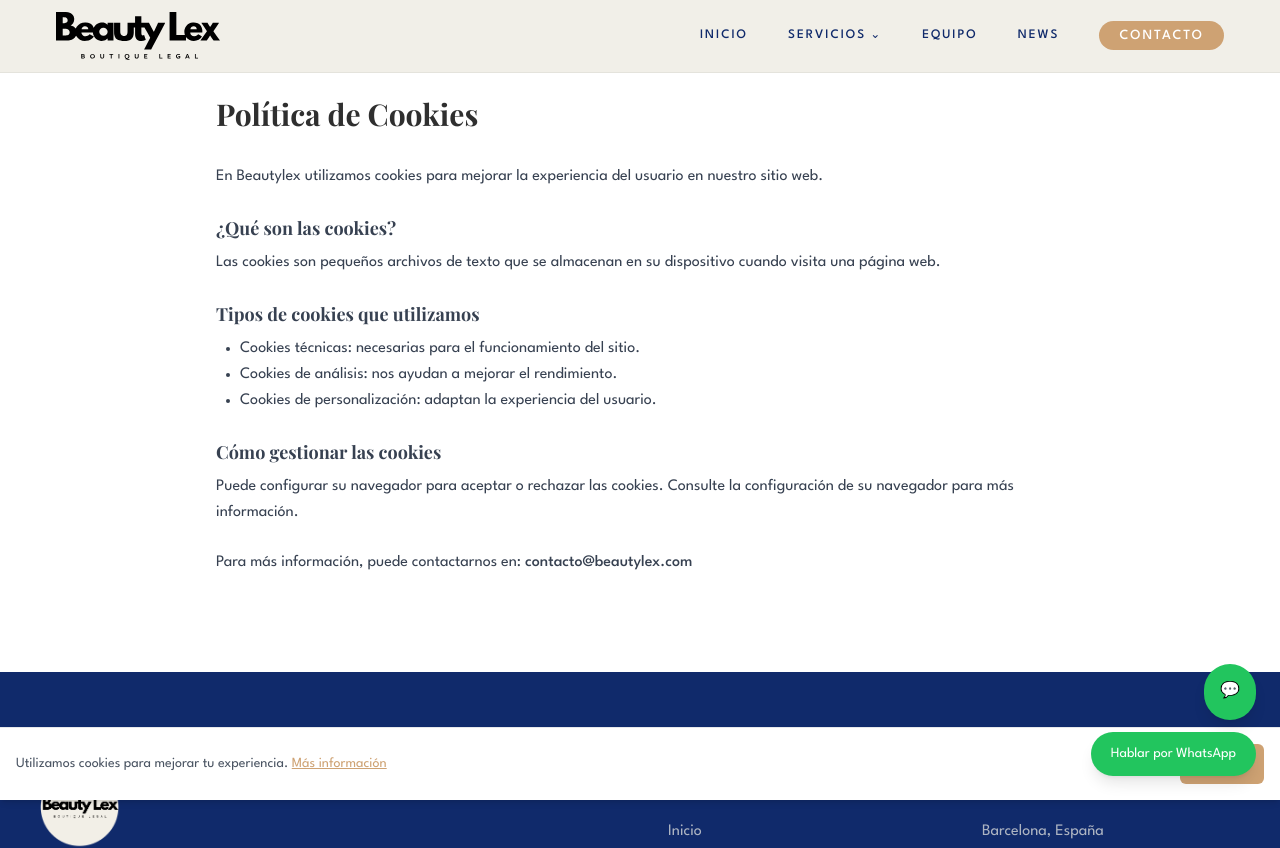
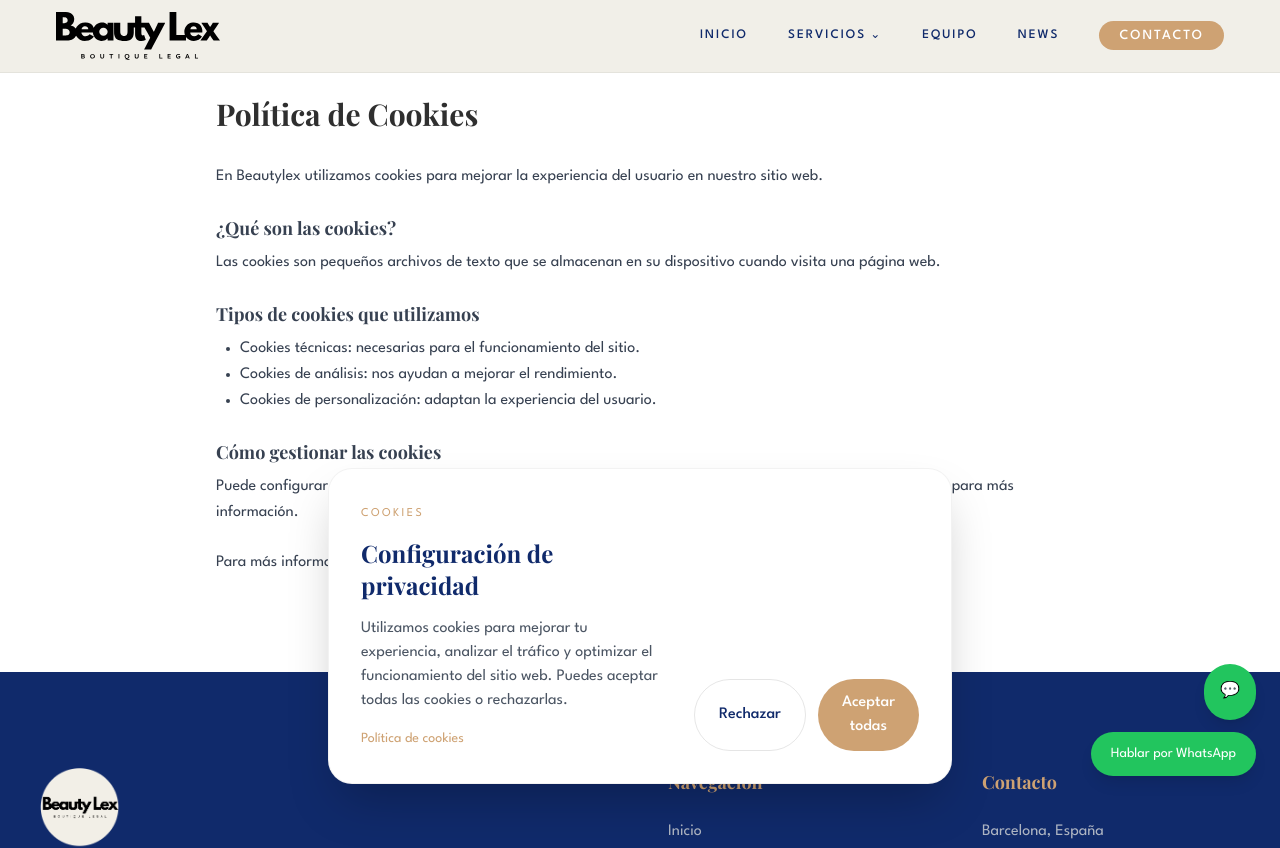
Before and after one commit to vajhf17/beautylex-website, a React (Vite) app: page /cookies in a window 1280 px wide. Shown: the top 848 px of the page. Built offline with nearby package versions, Linux system fonts and the light colour scheme.

Commit message:
actualizacion cookies

```diff
--- a/src/components/CookieBanner/CookieBanner.tsx
+++ b/src/components/CookieBanner/CookieBanner.tsx
@@ -1,36 +1,80 @@
 import { useState, useEffect } from "react"
+import { Link } from "react-router-dom"
 
 function CookieBanner() {
   const [visible, setVisible] = useState(false)
 
   useEffect(() => {
-    const accepted = localStorage.getItem("cookiesAccepted")
-    if (!accepted) setVisible(true)
+    const consent = localStorage.getItem("cookieConsent")
+
+    if (!consent) {
+      setVisible(true)
+    }
   }, [])
 
-  const acceptCookies = () => {
-    localStorage.setItem("cookiesAccepted", "true")
+  const acceptAll = () => {
+    localStorage.setItem("cookieConsent", "accepted")
+    setVisible(false)
+  }
+
+  const rejectCookies = () => {
+    localStorage.setItem("cookieConsent", "rejected")
     setVisible(false)
   }
 
   if (!visible) return null
 
   return (
-    <div className="fixed bottom-0 left-0 right-0 bg-white border-t p-4 shadow-md flex flex-col md:flex-row justify-between items-center gap-4 z-50">
+    <div className="fixed bottom-4 left-4 right-4 md:left-1/2 md:-translate-x-1/2 md:max-w-4xl bg-white border border-black/5 shadow-2xl rounded-3xl p-6 md:p-8 z-[100]">
 
-      <p className="text-sm text-gray-600 text-center md:text-left">
-        Utilizamos cookies para mejorar tu experiencia.{" "}
-        <a href="/cookies" className="underline text-brand-gold">
-          Más información
-        </a>
-      </p>
+      <div className="flex flex-col md:flex-row md:items-end md:justify-between gap-8">
 
-      <button
-        onClick={acceptCookies}
-        className="bg-brand-gold text-white px-4 py-2 rounded-md"
-      >
-        Aceptar
-      </button>
+        {/* TEXTO */}
+        <div className="max-w-2xl">
+
+          <span className="text-xs uppercase tracking-[0.2em] text-brand-gold">
+            Cookies
+          </span>
+
+          <h3 className="mt-3 text-2xl font-bold text-brand-blueNavy">
+            Configuración de privacidad
+          </h3>
+
+          <p className="mt-4 text-gray-600 leading-relaxed text-sm md:text-base">
+            Utilizamos cookies para mejorar tu experiencia, analizar el tráfico
+            y optimizar el funcionamiento del sitio web. Puedes aceptar todas
+            las cookies o rechazarlas.
+          </p>
+
+          <Link
+            to="/cookies"
+            className="inline-block mt-4 text-sm text-brand-gold hover:opacity-80 transition"
+          >
+            Política de cookies
+          </Link>
+
+        </div>
+
+        {/* BOTONES */}
+        <div className="flex flex-col sm:flex-row gap-3 w-full md:w-auto">
+
+          <button
+            onClick={rejectCookies}
+            className="border border-black/10 text-brand-blueNavy px-6 py-3 rounded-full font-medium hover:bg-gray-100 transition"
+          >
+            Rechazar
+          </button>
+
+          <button
+            onClick={acceptAll}
+            className="bg-brand-gold text-white px-6 py-3 rounded-full font-medium hover:opacity-90 transition"
+          >
+            Aceptar todas
+          </button>
+
+        </div>
+
+      </div>
 
     </div>
   )
```
